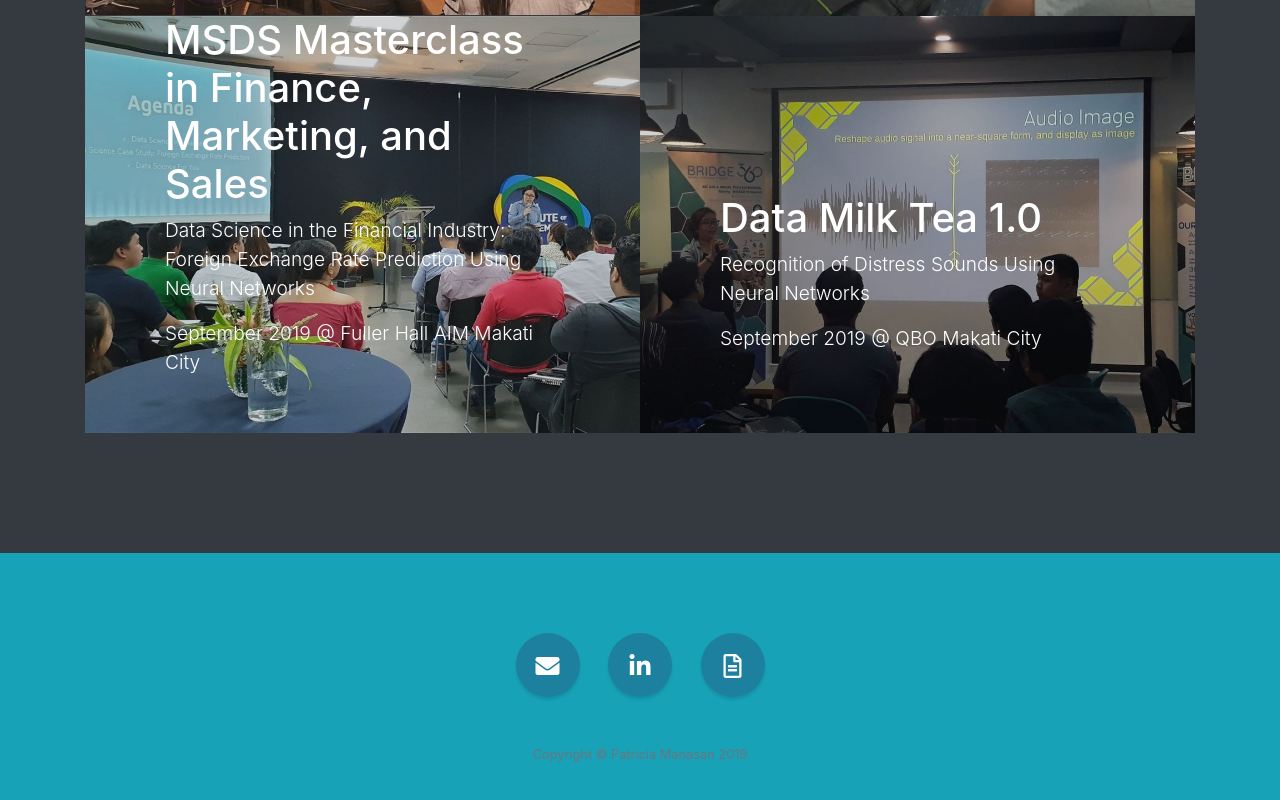
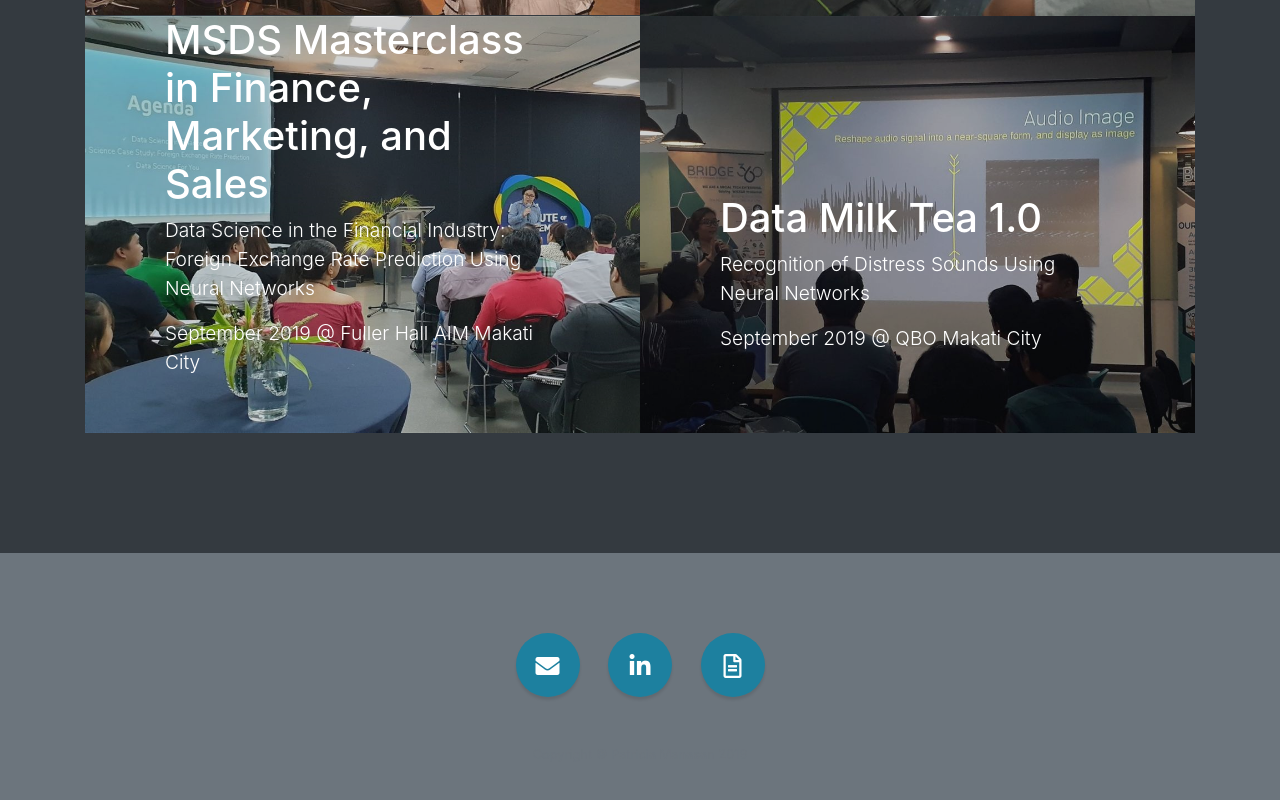
Before and after one commit to patriciamanasan/patmanasan.github.io, a website with bundled scripts: page index.html in a window 1280 px wide. Shown: the part 2779-3579 px from the top of the page. Built offline with nearby package versions, Linux system fonts and the light colour scheme.

Commit message:
update index

```diff
--- a/index.html
+++ b/index.html
@@ -328,7 +328,7 @@
   </section> -->
 
   <!-- Footer -->
-  <footer class="footer bg-info text-center">
+  <footer class="footer bg-secondary text-center">
     <div class="container">
       <ul class="list-inline mb-5">
         <li class="list-inline-item">
```
